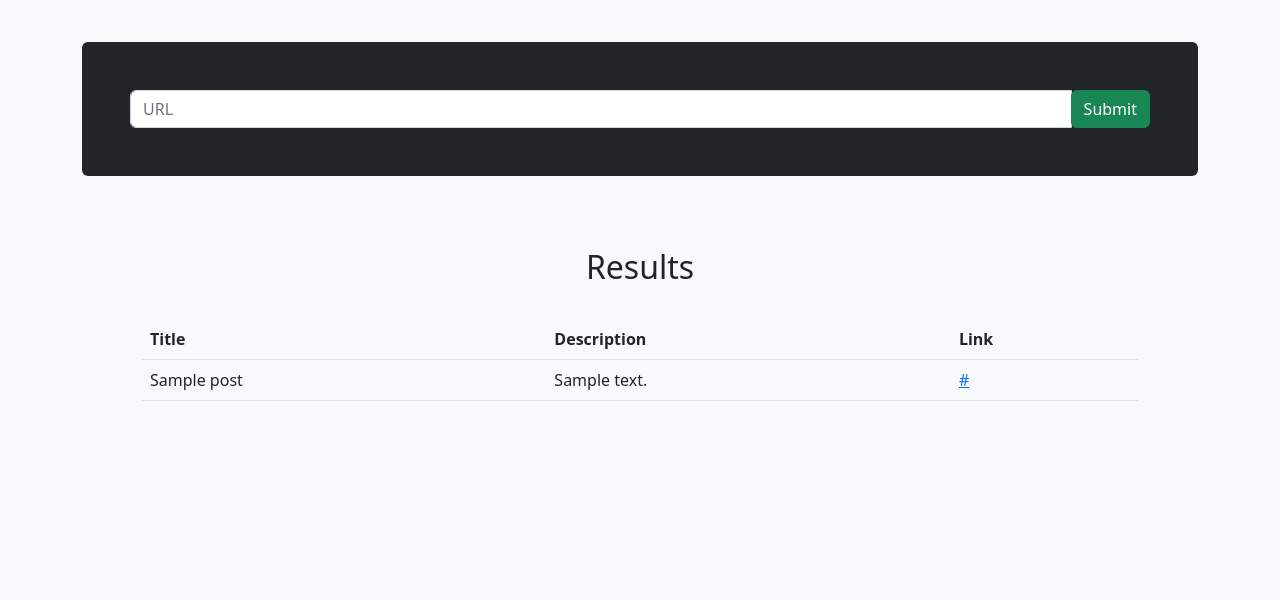
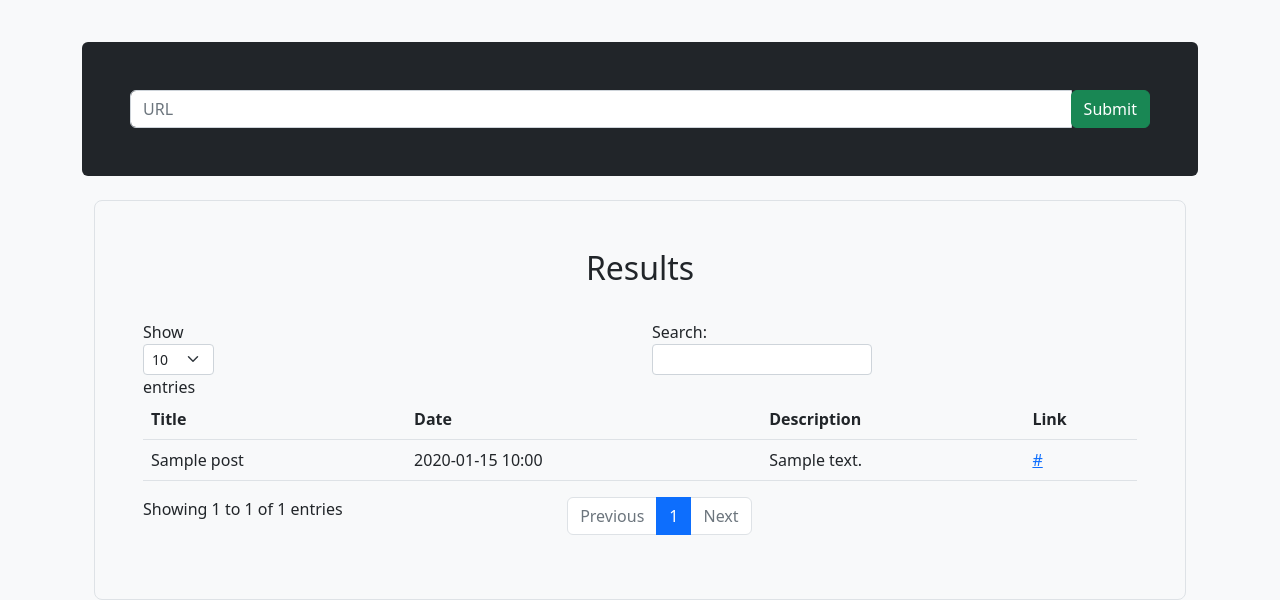
Before and after one commit to aclcoelho/rss_feed_reader, a Flask app: template rss_feed_reader/templates/feed.html in a window 1280 px wide. Shown: the part 226-826 px from the top of the page. Before the commit the page ends 627 px from the top, so only its background shows below. Run offline with Flask 2, Linux system fonts and the light colour scheme; the template is opened without the code that fills it: most values are stand-ins (such as "Sample title", 1, 10 or a date in 2020); some libraries are stand-ins or nearby versions.

Commit message:
Added pagination and date to table

```diff
--- a/rss_feed_reader/main/routes.py
+++ b/rss_feed_reader/main/routes.py
@@ -1,4 +1,4 @@
-from flask import render_template, Blueprint, request, redirect, url_for, session
+from flask import render_template, Blueprint, request, redirect, url_for, session, flash
 import feedparser
 
 main = Blueprint('main', __name__)
@@ -18,6 +18,8 @@ def feed():
         url=session.get("url",None)
         parsed_url = feedparser.parse(url)
         entries = parsed_url.entries
+        if len(entries) == 0:
+            flash("No feed to show! Please enter another URL!")
     elif request.method == "POST":
         url = request.form.get("url")
         session['url'] = url
--- a/rss_feed_reader/templates/feed.html
+++ b/rss_feed_reader/templates/feed.html
@@ -1,13 +1,16 @@
 {% extends "layout.html" %}
 {% block content %}
-<div class="container">
-    <div class="p-4 p-md-5 mb-4 rounded bg-light">
+<div class="container py-6">
+  <div class="row align-items-md-stretch">
+    <div class="col-md-15">
+      <div class="h-100 p-5 bg-light border rounded-3">
     <h2 class="text-center">Results</h2>
     <br>
     <table id="myTable" class="table">
       <thead>
         <tr>
           <th scope="col">Title</th>
+          <th scope="col">Date</th>
           <th scope="col">Description</th>
           <th scope="col">Link</th>
         </tr>
@@ -16,6 +19,7 @@
           {% for post in entries %}
         <tr>
           <td>{{ post['title'] }}</td>
+          <td>{{ post['published'][0:16] }}</td>
           <td>{{ post['description'] }}</td>
           <td><a href={{ post['link'] }}>{{ post['link'] }}</a></td>
         </tr>
--- a/rss_feed_reader/templates/layout.html
+++ b/rss_feed_reader/templates/layout.html
@@ -5,6 +5,9 @@
         <meta name="viewport" content="width=device-width, initial-scale=1">
         <title>RSS Feed Reader</title>
         <link href="https://cdn.jsdelivr.net/npm/bootstrap@5.2.0/dist/css/bootstrap.min.css" rel="stylesheet" integrity="sha384-gH2yIJqKdNHPEq0n4Mqa/HGKIhSkIHeL5AyhkYV8i59U5AR6csBvApHHNl/vI1Bx" crossorigin="anonymous">
+        <script type="text/javascript" charset="utf8" src="https://code.jquery.com/jquery-3.6.0.min.js"></script>
+        <script type="text/javascript" charset="utf8" src="https://cdn.datatables.net/1.10.25/js/jquery.dataTables.js"></script>
+        <script type="text/javascript" charset="utf8" src="https://cdn.datatables.net/1.10.25/js/dataTables.bootstrap5.js"></script>
     </head>
     <body class="bg-light">
         <div class="container">
```
